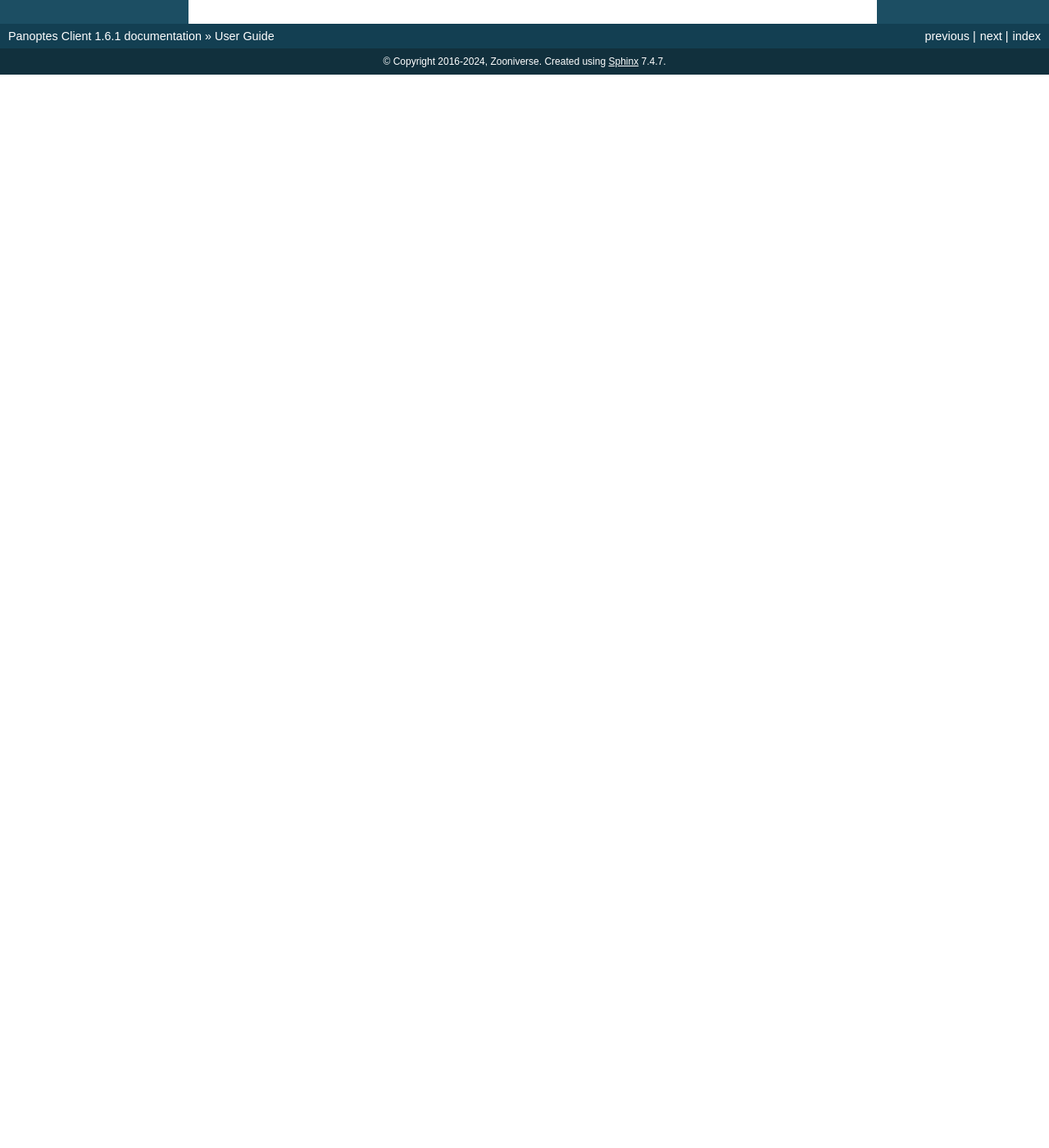
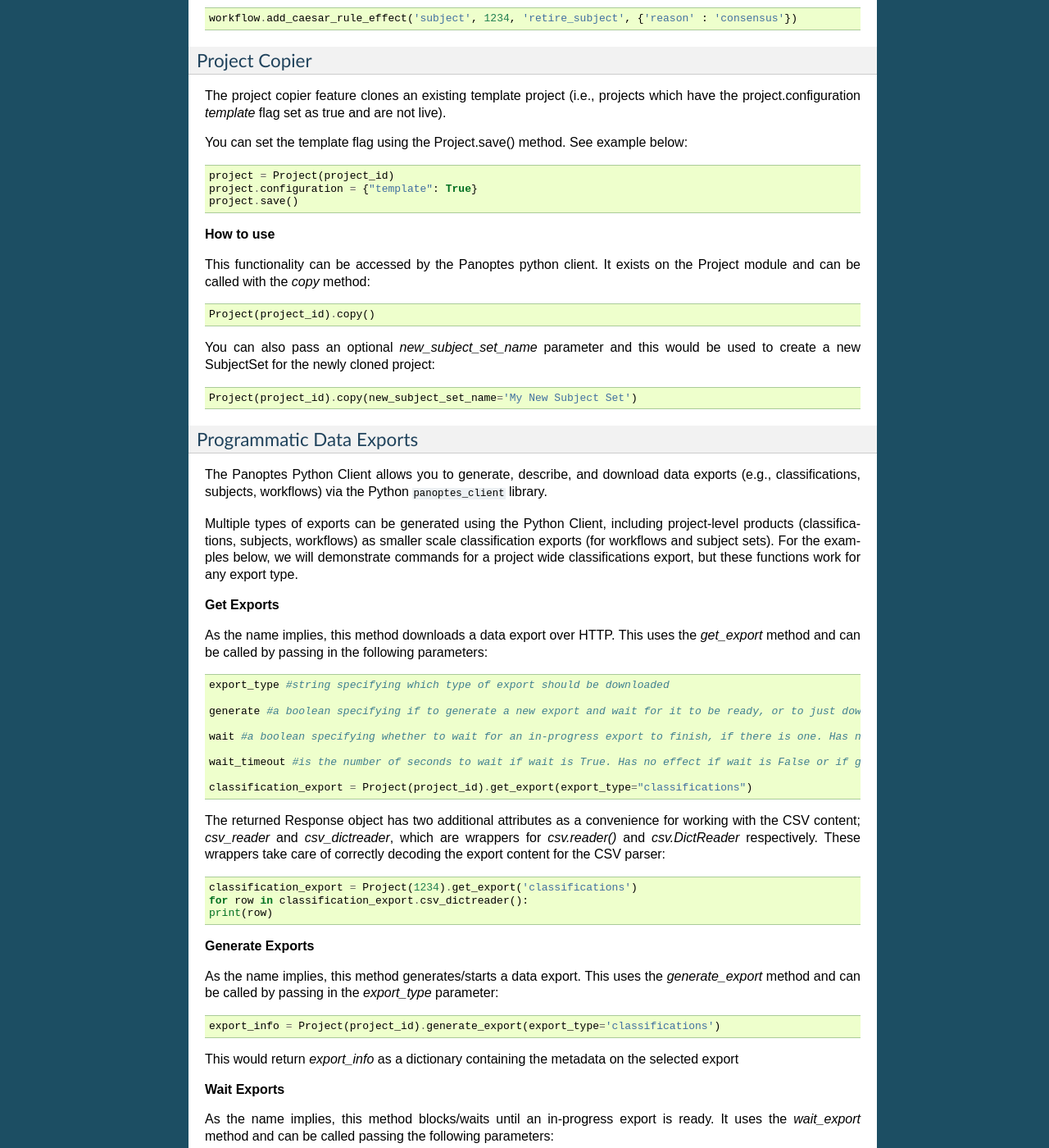
Before and after one commit to zooniverse/panoptes-python-client, a Sphinx documentation site: the page built from docs/user_guide.rst, in a window 1280 px wide and 1400 px high, scrolled down 6793 px. Shown: the whole window at 82% size. Built offline with Sphinx 7.4.7, drawn with Linux system fonts in a browser that asks for light colours; before the commit the page ends 6884 px from its top, so only the background shows below that; some of the changed text lies outside the part shown.

Commit message:
modify user guide to have Project copier and Data exports in other examples (#310)
* modify user guide to have Projec t copier and Data exports in other examples

* modify formatting

* modify formatting

* make sub headings bold

* add iNaturalist Imports

```diff
--- a/docs/user_guide.rst
+++ b/docs/user_guide.rst
@@ -331,6 +331,8 @@
         user=user_id
     )
 
+iNaturalist Imports
+~~~~~~~~~~~~~~~~~~~
 Importing iNaturalist observations to Panoptes as subjects is possible via an
 API endpoint. Project owners and collaborators can use this client to send
 a request to begin that import process::
@@ -354,8 +356,8 @@
 to see how far along it is, and the authenticated user will receive an email
 when this job is completed.
 
-Other examples Caesar features by Workflow
-~~~~~~~~~~~~~~~~~~~~~~~~~~~~~~~~~~~~~~~~~~~~~
+Caesar features by Workflow
+~~~~~~~~~~~~~~~~~~~~~~~~~~~~
 Most Caesar use cases are usually through a workflow: the following are examples of Caesar functions that can be done via Workflow.
 
 Add Caesar Extractor by Workflow::
@@ -381,3 +383,79 @@
 Adding Subject Effect for a Subject Rule with id `1234` by Workflow. Ths particular effect being created will retire subjects early due to a consensus. ::
 
     workflow.add_caesar_rule_effect('subject', 1234, 'retire_subject', {'reason' : 'consensus'})
+
+Project Copier
+~~~~~~~~~~~~~~
+The project copier feature clones an existing template project (i.e., projects which have the project.configuration `template` flag set as true and are not live).
+
+You can set the template flag using the Project.save() method. See example below::
+
+    project = Project(project_id)
+    project.configuration = {"template": True}
+    project.save()
+
+**How to use**
+
+This functionality can be accessed by the Panoptes python client. It exists on the Project module and can be called with the `copy` method::
+
+    Project(project_id).copy()
+
+You can also pass an optional `new_subject_set_name` parameter and this would be used to create a new SubjectSet for the newly cloned project::
+
+    Project(project_id).copy(new_subject_set_name='My New Subject Set')
+
+Programmatic Data Exports
+~~~~~~~~~~~~~~~~~~~~~~~~~
+The Panoptes Python Client allows you to generate, describe, and download data exports (e.g., classifications, subjects, workflows) via the Python ``panoptes_client`` library.
+
+Multiple types of exports can be generated using the Python Client, including project-level products (classifications, subjects, workflows) as smaller scale classification exports (for workflows and subject sets).
+For the examples below, we will demonstrate commands for a project wide classifications export, but these functions work for any export type.
+
+**Get Exports**
+
+As the name implies, this method downloads a data export over HTTP. This uses the `get_export` method and can be called by passing in the following parameters::
+
+    export_type #string specifying which type of export should be downloaded
+
+    generate #a boolean specifying if to generate a new export and wait for it to be ready, or to just download the latest existing export
+
+    wait #a boolean specifying whether to wait for an in-progress export to finish, if there is one. Has no effect if generate is true.
+
+    wait_timeout #is the number of seconds to wait if wait is True. Has no effect if wait is False or if generate is True.
+
+    classification_export = Project(project_id).get_export(export_type="classifications")
+
+The returned Response object has two additional attributes as a convenience for working with the CSV content; `csv_reader` and `csv_dictreader`, which are wrappers for `csv.reader()` and `csv.DictReader` respectively.
+These wrappers take care of correctly decoding the export content for the CSV parser::
+
+    classification_export = Project(1234).get_export('classifications')
+    for row in classification_export.csv_dictreader():
+    print(row)
+
+**Generate Exports**
+
+As the name implies, this method generates/starts a data export. This uses the `generate_export` method and can be called by passing in the `export_type` parameter::
+
+    export_info = Project(project_id).generate_export(export_type='classifications')
+
+This would return `export_info` as a dictionary containing the metadata on the selected export
+
+**Wait Exports**
+
+As the name implies, this method blocks/waits until an in-progress export is ready. It uses the `wait_export` method and can be called passing the following parameters::
+
+    export_type #string specifying which type of export should be downloaded
+
+    timeout #is the maximum number of seconds to wait.
+
+    export_info = Project(project_id).wait_export(export_type='classifications')
+
+This would return `export_info` as a dictionary containing the metadata on the selected export and throw a `PanoptesAPIException` once the time limit is exceeded and the export is not ready
+
+**Describing Exports**
+
+This method fetches information/metadata about a specific type of export. This uses the `describe_export` method and can be called by passing in the export_type(classifications, subject_sets) this way::
+
+    export_info = Project(project_id).describe_export(export_type='classifications')
+
+This would return `export_info` as a dictionary containing the metadata on the selected export
```
